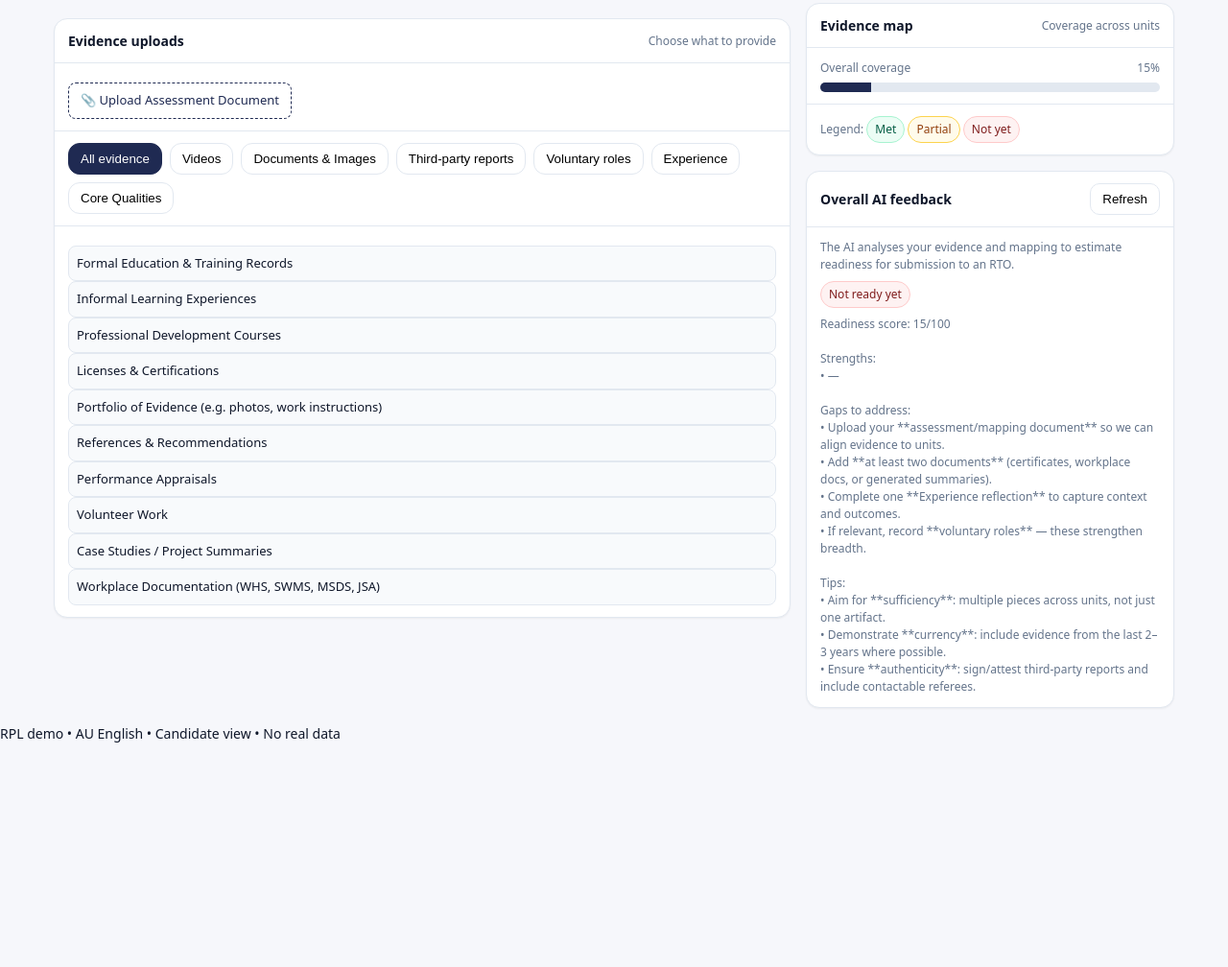
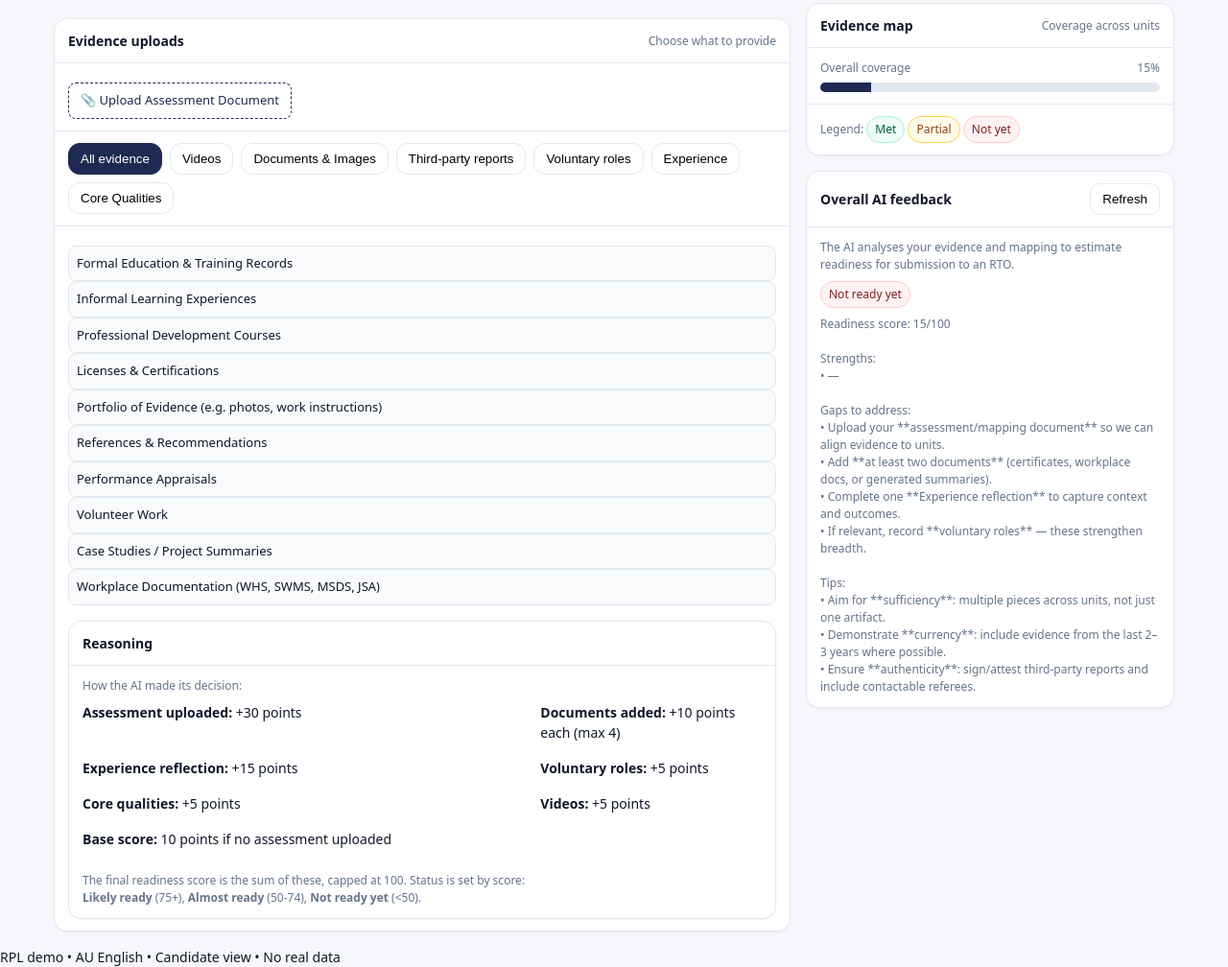
Before and after one commit to kathrynmcgilvrayeles/RPL-Tool---Candidate-Facing, a plain HTML site: page index.html in a window 1280 px wide. Shown: the part 114-1122 px from the top of the page at 96% size. Before the commit the page ends 889 px from the top, so only its background shows below. Drawn offline with Linux system fonts and the light colour scheme.

Commit message:
Update index.html

```diff
--- a/index.html
+++ b/index.html
@@ -178,6 +178,28 @@
             <div class="small" style="margin-top:8px">When finished, a summary PDF will be generated and added to Documents.</div>
             <div id="expEvidence" style="margin-top:10px"></div>
           </div>
+          <!-- Reasoning Card -->
+<div class="card" id="reasoningCard" style="margin-top:16px">
+  <div class="section between">
+    <div style="font-weight:600">Reasoning</div>
+  </div>
+  <div class="section" id="reasoningSummary">
+    <div class="small">How the AI made its decision:</div>
+    <div class="grid" style="margin-top:8px">
+      <div><strong>Assessment uploaded:</strong> +30 points</div>
+      <div><strong>Documents added:</strong> +10 points each (max 4)</div>
+      <div><strong>Experience reflection:</strong> +15 points</div>
+      <div><strong>Voluntary roles:</strong> +5 points</div>
+      <div><strong>Core qualities:</strong> +5 points</div>
+      <div><strong>Videos:</strong> +5 points</div>
+      <div><strong>Base score:</strong> 10 points if no assessment uploaded</div>
+      <div class="small" style="grid-column:1/-1;margin-top:8px">
+        The final readiness score is the sum of these, capped at 100. Status is set by score: <br>
+        <strong>Likely ready</strong> (75+), <strong>Almost ready</strong> (50-74), <strong>Not ready yet</strong> (&lt;50).
+      </div>
+    </div>
+  </div>
+</div>
 
           <!-- Core Qualities (coach) -->
           <div id="tab-qualities" class="upload-list hidden" role="tabpanel">
```
